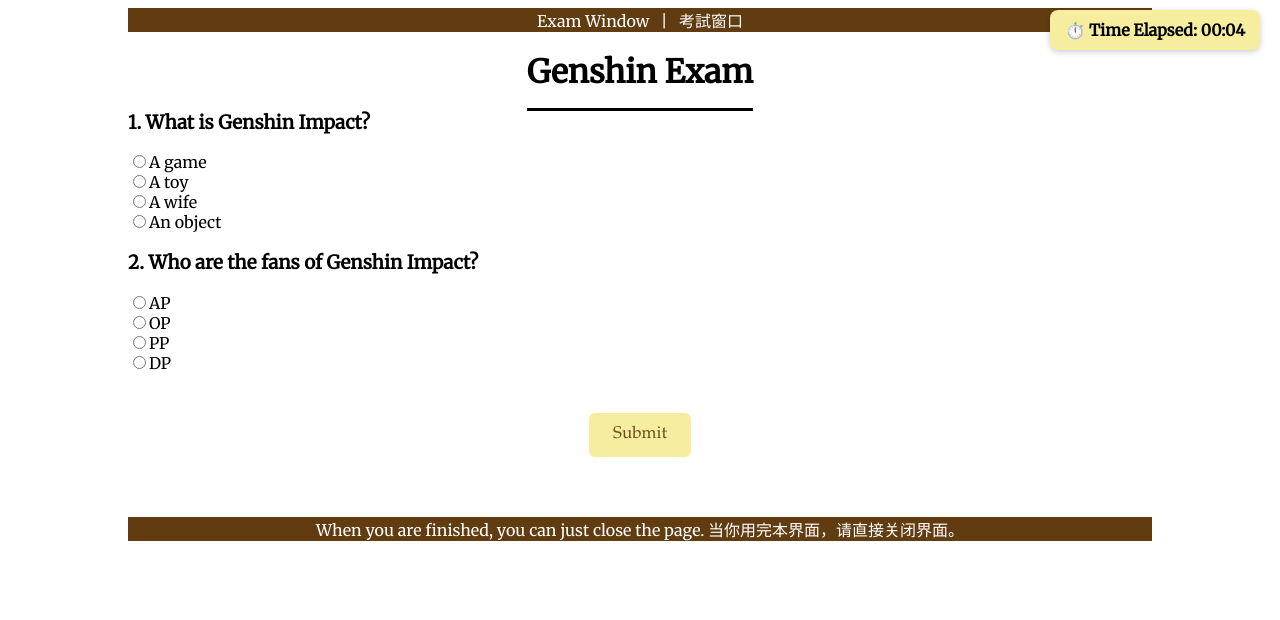
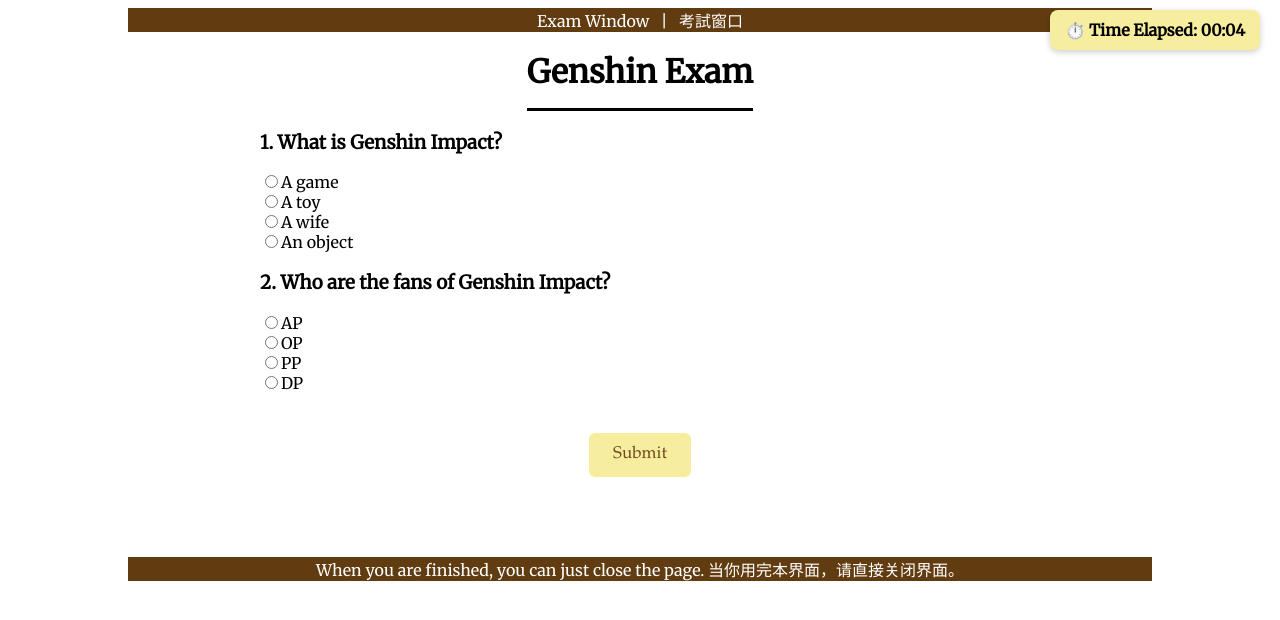
Before and after one commit to Bear-Resort/bear-resort.github.io, a Jekyll site: the page built from exams/genshin.md, in a window 1280 px wide. Shown: the top 620 px of the page. Built offline with Jekyll 4.4.1, drawn with Linux system fonts in a browser that asks for light colours.

Commit message:
bug fixed with the html default file

```diff
--- a/_layouts/exam.html
+++ b/_layouts/exam.html
@@ -33,8 +33,6 @@
 
     <div id="timer"></div>
     </div>
-</body>
-</html>
 
 <script>
     let startTime;
@@ -201,6 +199,9 @@
     });
 </script>
 
+</body>
+</html>
+
 <style>
   img {
     max-width: 75%;
--- a/assets/css/style.css
+++ b/assets/css/style.css
@@ -220,3 +220,11 @@
     box-shadow: 0 2px 6px rgba(0,0,0,0.2);
     z-index: 1000;
 }
+
+.exam-container {
+    width: 80%; /* Or set to a specific pixel value, like 600px */
+    max-width: 800px; /* Max width of the container */
+    margin: 0 auto; /* Centers the container */
+    padding: 20px;
+    box-sizing: border-box;
+}
```
